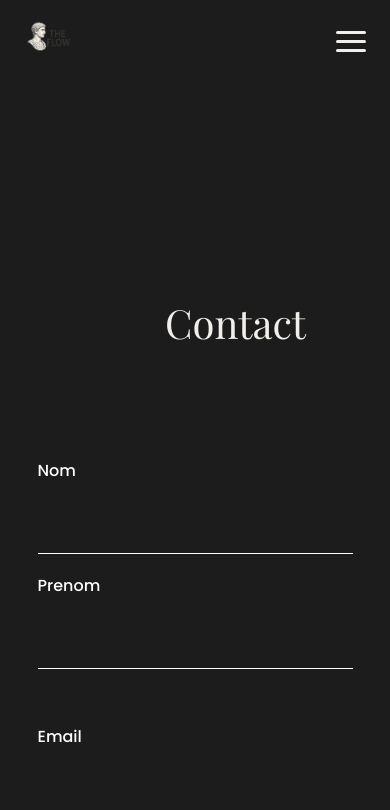
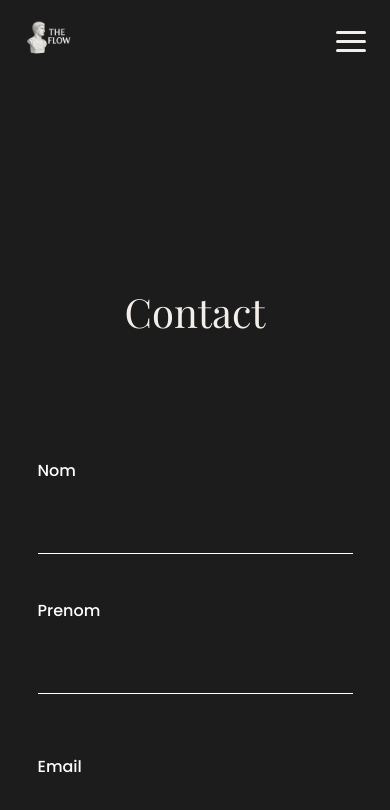
Before and after one commit to adriencre/The-Flow, a Vue app: page /contact in a window 390 px wide. Shown: the top 810 px of the page. Built offline with nearby package versions, Linux system fonts and the light colour scheme.

Commit message:
version mobile

```diff
--- a/src/style.css
+++ b/src/style.css
@@ -744,12 +744,17 @@ a {
   }
 
   .form-row {
-    flex-direction: column;
+    flex-direction: row !important;
     align-items: center;
+    justify-content: space-between;
+    flex-wrap: wrap;
+    gap: 20px;
   }
 
   .form-group:not(.full-width) {
-    width: 100%;
+    width: calc(50% - 10px);
+    min-width: 250px;
+    flex: 1;
     margin-bottom: 30px;
   }
 
--- a/src/views/ContactPage.vue
+++ b/src/views/ContactPage.vue
@@ -391,19 +391,30 @@ onMounted(() => {
 
 /* Responsive adjustments */
 @media (max-width: 768px) {
+  .contact-title {
+    width: auto;
+    font-size: 48px;
+    line-height: 64px;
+  }
 
   .contact-form-container {
     width: 90%;
+    max-width: 776px;
     padding-top: 50px;
   }
 
+  /* Conserver la disposition horizontale des champs nom/prénom */
   .form-row {
-    flex-direction: column;
+    display: flex;
+    flex-direction: row;
+    flex-wrap: wrap;
+    gap: 20px;
   }
 
   .form-group:not(.full-width) {
-    width: 100%;
-    margin-bottom: 20px;
+    width: calc(50% - 10px);
+    min-width: 250px;
+    flex: 1;
   }
 }
 </style>
--- a/src/views/ProjectsPage.vue
+++ b/src/views/ProjectsPage.vue
@@ -207,10 +207,11 @@ onMounted(() => {
 .projects-container {
   display: flex;
   justify-content: center;
-  gap: 70px;
+  gap: 70px 90px; /* Augmentation de l'espacement horizontal entre les projets */
   flex-wrap: wrap;
   max-width: 1200px;
   margin: 0 auto;
+  padding: 20px;
 }
 
 .project-card {
@@ -357,5 +358,62 @@ onMounted(() => {
   .project-title {
     font-size: 18px;
   }
+
+  /* Styles responsives pour le filtre */
+  .projects-filter {
+    flex-wrap: wrap;
+    gap: 10px;
+    padding: 0 15px;
+  }
+
+  .filter-button {
+    margin: 5px;
+    padding: 8px 15px;
+    font-size: 14px;
+  }
+}
+
+@media (max-width: 480px) {
+  .projects-hero-content h1 {
+    font-size: 48px;
+  }
+
+  .projects-hero-content p {
+    font-size: 16px;
+  }
+
+  .projects-filter {
+    flex-direction: row;
+    justify-content: center;
+    flex-wrap: wrap;
+    gap: 8px;
+  }
+
+  .filter-button {
+    margin: 3px;
+    padding: 6px 12px;
+    font-size: 13px;
+    flex: 0 0 auto;
+  }
+
+  .projects-container {
+    padding: 10px;
+  }
+
+  .project-card {
+    width: 100%;
+    max-width: 300px;
+  }
+
+  .project-image-container {
+    width: 100%;
+    height: auto;
+    aspect-ratio: 0.8;
+  }
+
+  .project-image {
+    width: 100%;
+    height: 100%;
+  }
 }
 </style>
```
Also changed, not shown: public/images/logo.png, src/assets/logo.png.
